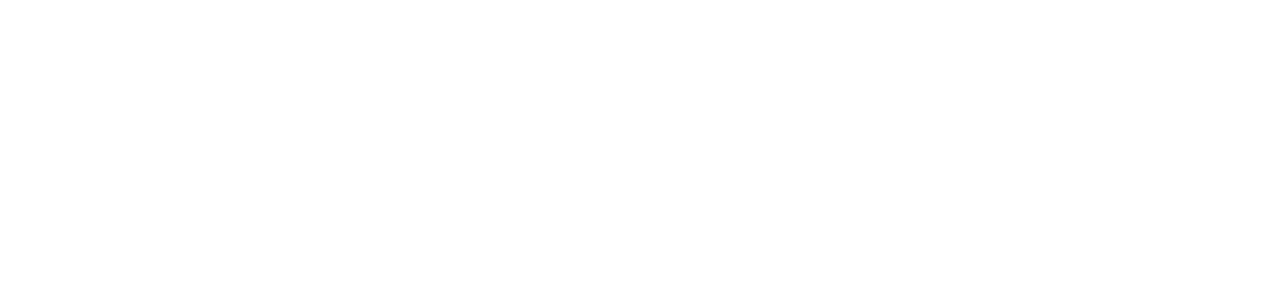
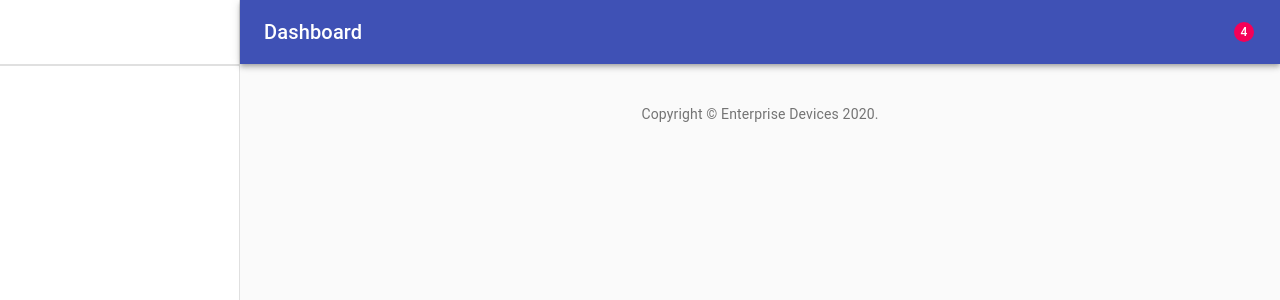
Before and after one commit to lambdax-enteprise-device/frontend, a React (Create React App) app: page /dashboard in a window 1280 px wide. Shown: the top 300 px of the page. Built offline with nearby package versions, Linux system fonts and the light colour scheme.

Commit message:
added very basic dashboard. Need to flesh out much more.

```diff
--- a/src/App.js
+++ b/src/App.js
@@ -9,6 +9,7 @@
 
 import Login from "./components/auth/Login";
 import SignupForm from "./components/auth/SignUp";
+import Dashboard from "./components/dashboard/Dashboard";
 
 function App(props) {
   return (
@@ -27,6 +28,10 @@
           path="/signup"
           render={(...props) => <SignupForm cookies={props.cookies} />}
         />
+        <Route
+          path="/dashboard"
+          render={(...props) => <Dashboard cookies={props.cookies} />}
+        />
       </Switch>
     </div>
   );
--- /dev/null
+++ b/src/components/dashboard/Dashboard.js
@@ -0,0 +1,187 @@
+import React from "react";
+import clsx from "clsx";
+import { makeStyles } from "@material-ui/core/styles";
+import CssBaseline from "@material-ui/core/CssBaseline";
+import Drawer from "@material-ui/core/Drawer";
+import Box from "@material-ui/core/Box";
+import AppBar from "@material-ui/core/AppBar";
+import Toolbar from "@material-ui/core/Toolbar";
+import List from "@material-ui/core/List";
+import Typography from "@material-ui/core/Typography";
+import Divider from "@material-ui/core/Divider";
+import IconButton from "@material-ui/core/IconButton";
+import Badge from "@material-ui/core/Badge";
+import Container from "@material-ui/core/Container";
+import Grid from "@material-ui/core/Grid";
+import Paper from "@material-ui/core/Paper";
+import Link from "@material-ui/core/Link";
+// import MenuIcon from "@material-ui/icons/Menu";
+// import ChevronLeftIcon from "@material-ui/icons/ChevronLeft";
+// import NotificationsIcon from "@material-ui/icons/Notifications";
+// import { mainListItems, secondaryListItems } from "./listItems";
+// import Chart from "./Chart";
+// import Deposits from "./Deposits";
+// import Orders from "./Orders";
+
+function Copyright() {
+  return (
+    <Typography variant="body2" color="textSecondary" align="center">
+      {"Copyright © "}
+      <Link color="inherit" href="#">
+        Enterprise Devices
+      </Link>{" "}
+      {new Date().getFullYear()}
+      {"."}
+    </Typography>
+  );
+}
+
+const drawerWidth = 240;
+
+const useStyles = makeStyles(theme => ({
+  root: {
+    display: "flex"
+  },
+  toolbar: {
+    paddingRight: 24 // keep right padding when drawer closed
+  },
+  toolbarIcon: {
+    display: "flex",
+    alignItems: "center",
+    justifyContent: "flex-end",
+    padding: "0 8px",
+    ...theme.mixins.toolbar
+  },
+  appBar: {
+    zIndex: theme.zIndex.drawer + 1,
+    transition: theme.transitions.create(["width", "margin"], {
+      easing: theme.transitions.easing.sharp,
+      duration: theme.transitions.duration.leavingScreen
+    })
+  },
+  appBarShift: {
+    marginLeft: drawerWidth,
+    width: `calc(100% - ${drawerWidth}px)`,
+    transition: theme.transitions.create(["width", "margin"], {
+      easing: theme.transitions.easing.sharp,
+      duration: theme.transitions.duration.enteringScreen
+    })
+  },
+  menuButton: {
+    marginRight: 36
+  },
+  menuButtonHidden: {
+    display: "none"
+  },
+  title: {
+    flexGrow: 1
+  },
+  drawerPaper: {
+    position: "relative",
+    whiteSpace: "nowrap",
+    width: drawerWidth,
+    transition: theme.transitions.create("width", {
+      easing: theme.transitions.easing.sharp,
+      duration: theme.transitions.duration.enteringScreen
+    })
+  },
+  drawerPaperClose: {
+    overflowX: "hidden",
+    transition: theme.transitions.create("width", {
+      easing: theme.transitions.easing.sharp,
+      duration: theme.transitions.duration.leavingScreen
+    }),
+    width: theme.spacing(7),
+    [theme.breakpoints.up("sm")]: {
+      width: theme.spacing(9)
+    }
+  },
+  appBarSpacer: theme.mixins.toolbar,
+  content: {
+    flexGrow: 1,
+    height: "100vh",
+    overflow: "auto"
+  },
+  container: {
+    paddingTop: theme.spacing(4),
+    paddingBottom: theme.spacing(4)
+  },
+  paper: {
+    padding: theme.spacing(2),
+    display: "flex",
+    overflow: "auto",
+    flexDirection: "column"
+  },
+  fixedHeight: {
+    height: 240
+  }
+}));
+
+export default function Dashboard() {
+  const classes = useStyles();
+  const [open, setOpen] = React.useState(true);
+  const handleDrawerOpen = () => {
+    setOpen(true);
+  };
+  const handleDrawerClose = () => {
+    setOpen(false);
+  };
+  const fixedHeightPaper = clsx(classes.paper, classes.fixedHeight);
+
+  return (
+    <div className={classes.root}>
+      <CssBaseline />
+      <AppBar
+        position="absolute"
+        className={clsx(classes.appBar, open && classes.appBarShift)}
+      >
+        <Toolbar className={classes.toolbar}>
+          <IconButton
+            edge="start"
+            color="inherit"
+            aria-label="open drawer"
+            onClick={handleDrawerOpen}
+            className={clsx(
+              classes.menuButton,
+              open && classes.menuButtonHidden
+            )}
+          ></IconButton>
+          <Typography
+            component="h1"
+            variant="h6"
+            color="inherit"
+            noWrap
+            className={classes.title}
+          >
+            Dashboard
+          </Typography>
+          <IconButton color="inherit">
+            <Badge badgeContent={4} color="secondary"></Badge>
+          </IconButton>
+        </Toolbar>
+      </AppBar>
+      <Drawer
+        variant="permanent"
+        classes={{
+          paper: clsx(classes.drawerPaper, !open && classes.drawerPaperClose)
+        }}
+        open={open}
+      >
+        <div className={classes.toolbarIcon}>
+          <IconButton onClick={handleDrawerClose}></IconButton>
+        </div>
+        <Divider />
+        <Divider />
+      </Drawer>
+      <main className={classes.content}>
+        <div className={classes.appBarSpacer} />
+        <Container maxWidth="lg" className={classes.container}>
+          <Grid container spacing={3}></Grid>
+          <Box pt={4}>
+            <Copyright />
+          </Box>
+        </Container>
+      </main>
+    </div>
+  );
+}
```
